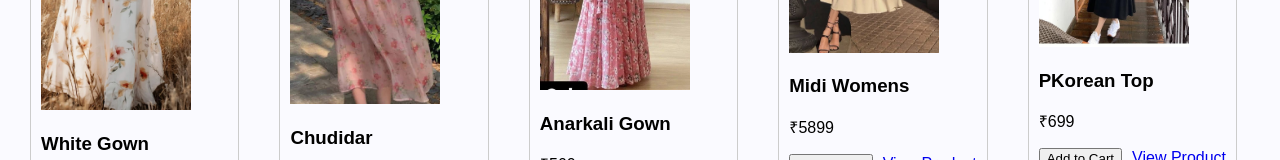
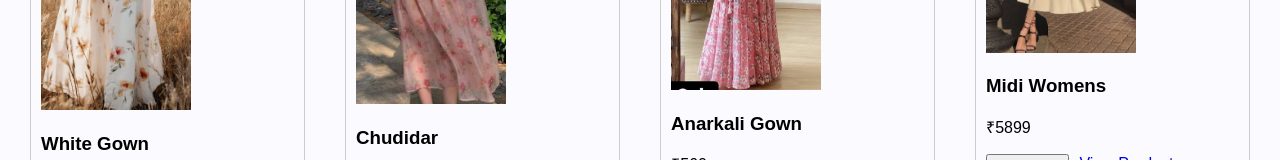
Before and after one commit to Mohammedsiraj27/Product_Details, a React (Vite) app in the folder Product Details/: page / in a window 1280 px wide. Shown: the part 407-567 px from the top of the page. Built offline with nearby package versions, Linux system fonts and the light colour scheme.

Commit message:
Updated project with new changes

```diff
--- a/Product Details/src/data/products.js
+++ b/Product Details/src/data/products.js
@@ -60,7 +60,7 @@ const products = [
   },
   {
     id: 5,
-    name: "PKorean Top",
+    name: "Korean Top",
     price: 699,
     description: "This is product 5",
     image: p5
--- a/Product Details/src/pages/Home.jsx
+++ b/Product Details/src/pages/Home.jsx
@@ -1,6 +1,7 @@
 import { useState } from "react";
 import products from "../data/products";
 import ProductCard from "../components/ProductCard";
+
 
 const Home = ({ searchValue }) => {
   const filteredProducts = products.filter((item) =>
@@ -11,12 +12,12 @@ const Home = ({ searchValue }) => {
     <div style={{ padding: "20px" }}>
       <h1 style={{ background: "linear-gradient(90deg, #508a97ff, #401881ff)",WebkitBackgroundClip: "text",WebkitTextFillColor: "transparent",fontSize: "32px",fontWeight: "bold",marginBottom: "20px"}}>Home Page</h1>
       <div
-        style={{
-          display: "flex",
-          flexWrap: "wrap",
-          gap: "20px",
-        }}
-      >
+  style={{
+    display: "grid",
+    gridTemplateColumns: "repeat(auto-fit, minmax(250px, 1fr))",
+    gap: "20px",
+    width: "100%"
+  }}>
         {filteredProducts.map((product) => (
           <ProductCard key={product.id} product={product} />
         ))}
```
Also changed, not shown: Product Details/src/styles/home.css (added, +19 -0 lines).
